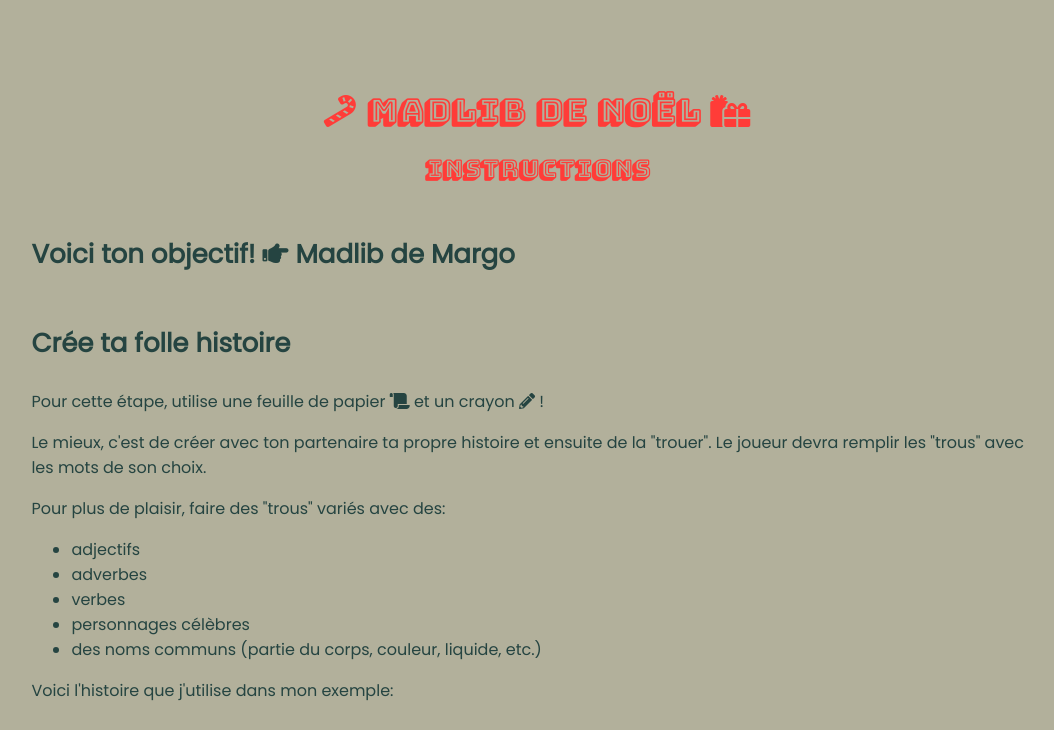
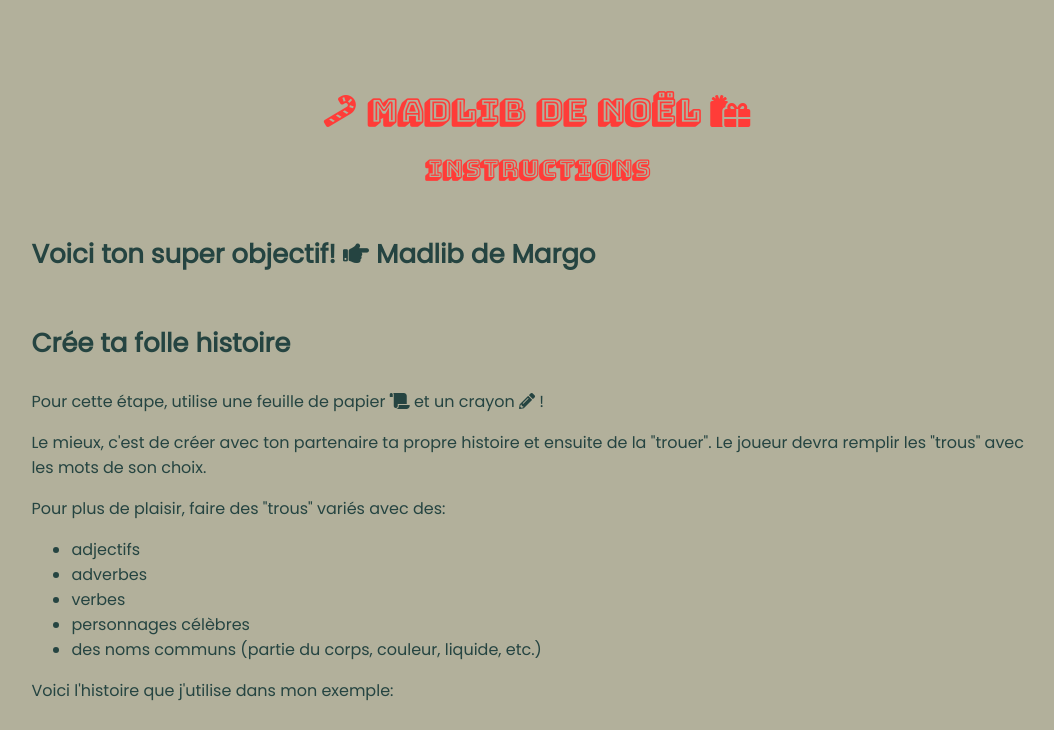
Before and after one commit to TechiesLab/madlib_instructions, a plain HTML site: page index.html in a window 1280 px wide. Shown: the top 730 px of the page, without its empty margins (103-1157 px from the left). Drawn offline with Linux system fonts and the light colour scheme; a web font is replaced by a local one.

Commit message:
title improved

```diff
--- a/index.html
+++ b/index.html
@@ -15,7 +15,7 @@
     </div>
 
     <div class="step">
-      <h3>Voici ton objectif! <i class="fas fa-hand-point-right"></i>  <a href="">Madlib de Margo</a></h3>
+      <h3>Voici ton super objectif! <i class="fas fa-hand-point-right"></i>  <a href="">Madlib de Margo</a></h3>
     </div>
     <div class="step">
       <h3>Crée ta folle histoire</h3>
```
